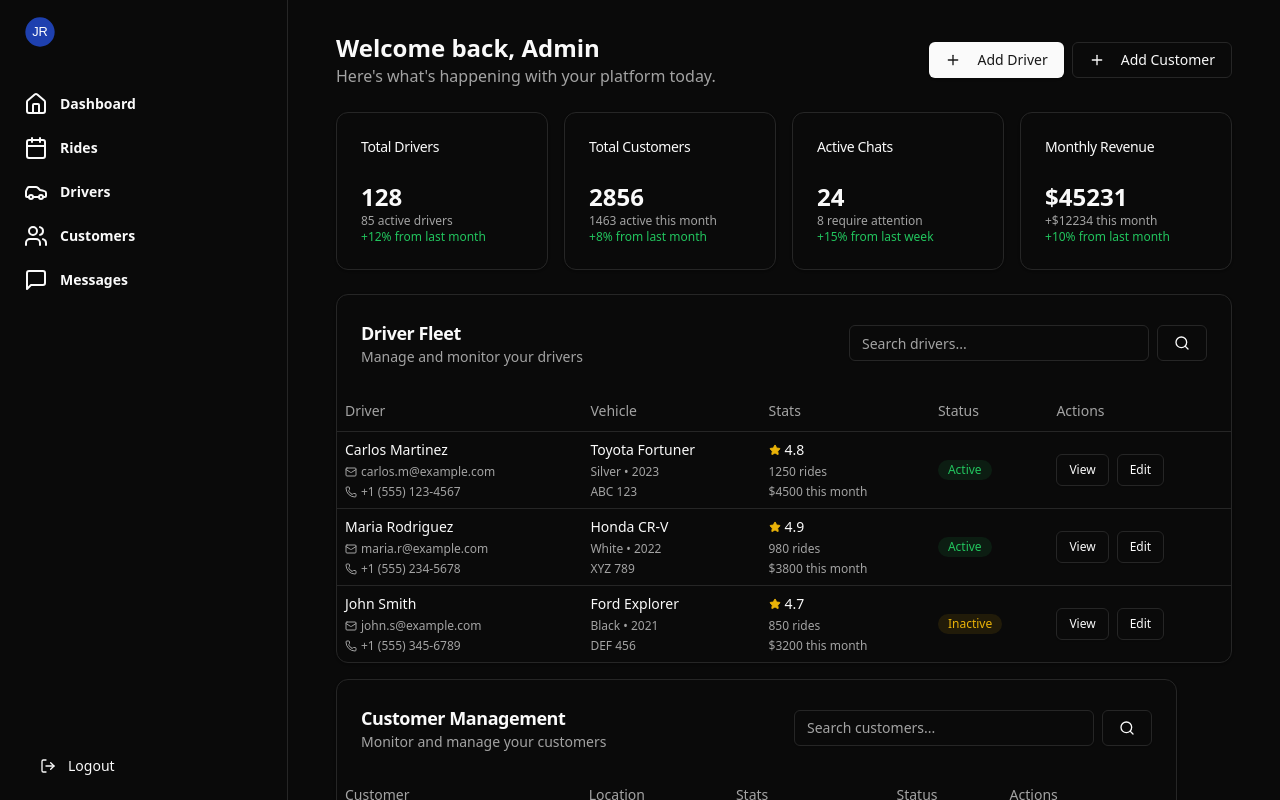
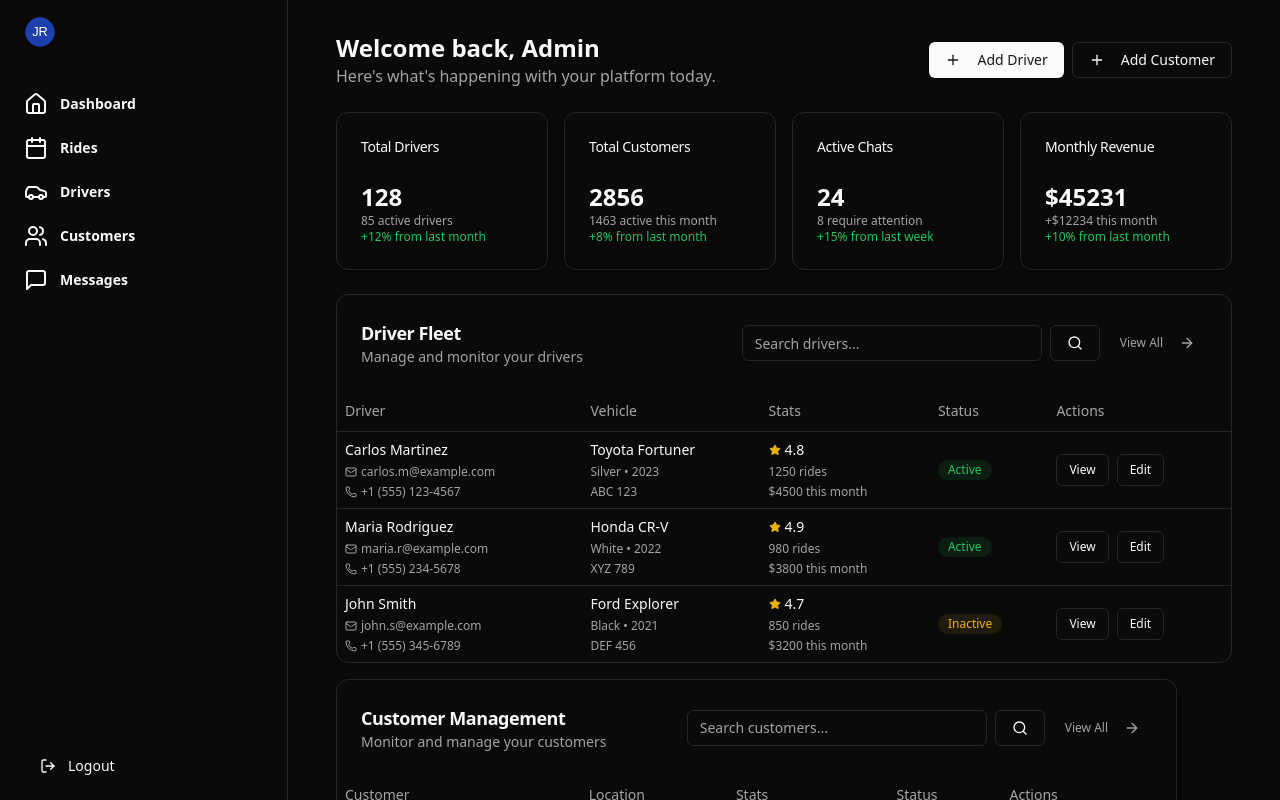
Before and after one commit to Zaheeroo/riderapp, a Next.js app: page /adminux2 in a window 1280 px wide. Shown: the top 800 px of the page. Built offline with nearby package versions, Linux system fonts and the light colour scheme.

Commit message:
Added View All buttons to Driver Fleet and Customer Management sections in AdminUX2 page

```diff
--- a/src/app/adminux2/page.tsx
+++ b/src/app/adminux2/page.tsx
@@ -121,6 +121,12 @@ export default function AdminUX2() {
             />
             <Button variant="outline">
               <Search className="h-4 w-4" />
+            </Button>
+            <Button variant="ghost" size="sm" className="text-muted-foreground" asChild>
+              <Link href="/admin/drivers">
+                View All
+                <ArrowRight className="ml-2 h-4 w-4" />
+              </Link>
             </Button>
           </div>
         </div>
@@ -269,6 +275,12 @@ export default function AdminUX2() {
             />
             <Button variant="outline">
               <Search className="h-4 w-4" />
+            </Button>
+            <Button variant="ghost" size="sm" className="text-muted-foreground" asChild>
+              <Link href="/admin/customers">
+                View All
+                <ArrowRight className="ml-2 h-4 w-4" />
+              </Link>
             </Button>
           </div>
         </div>
```
